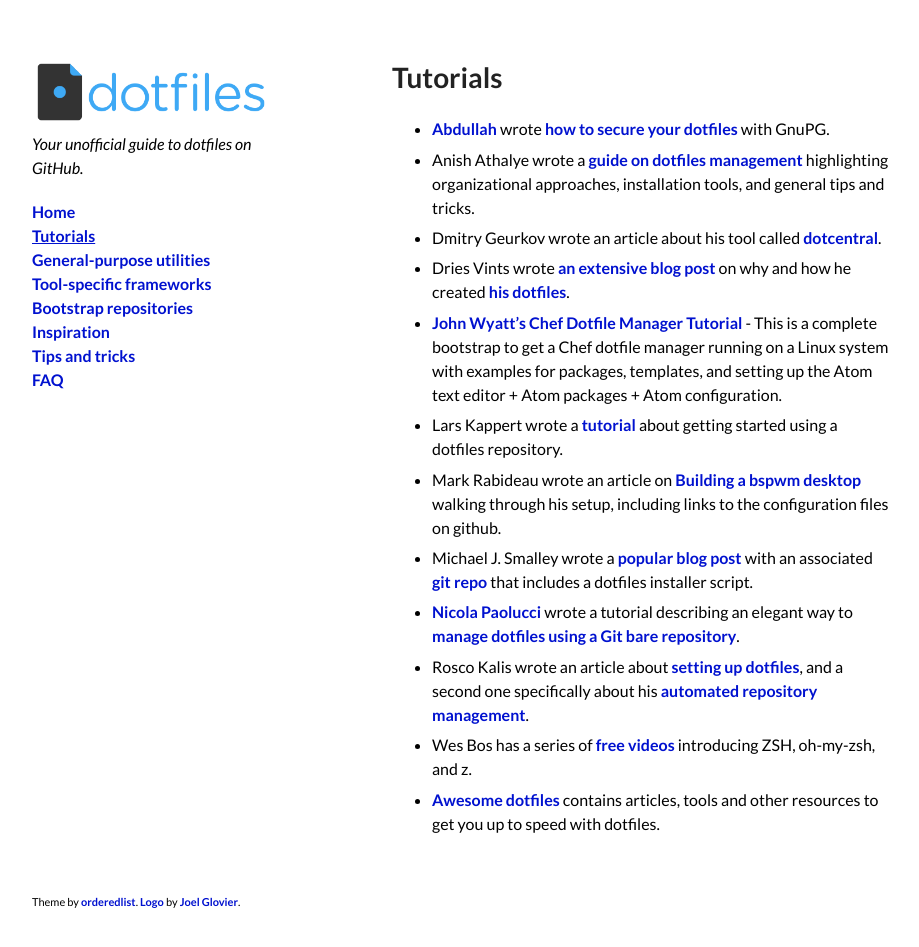
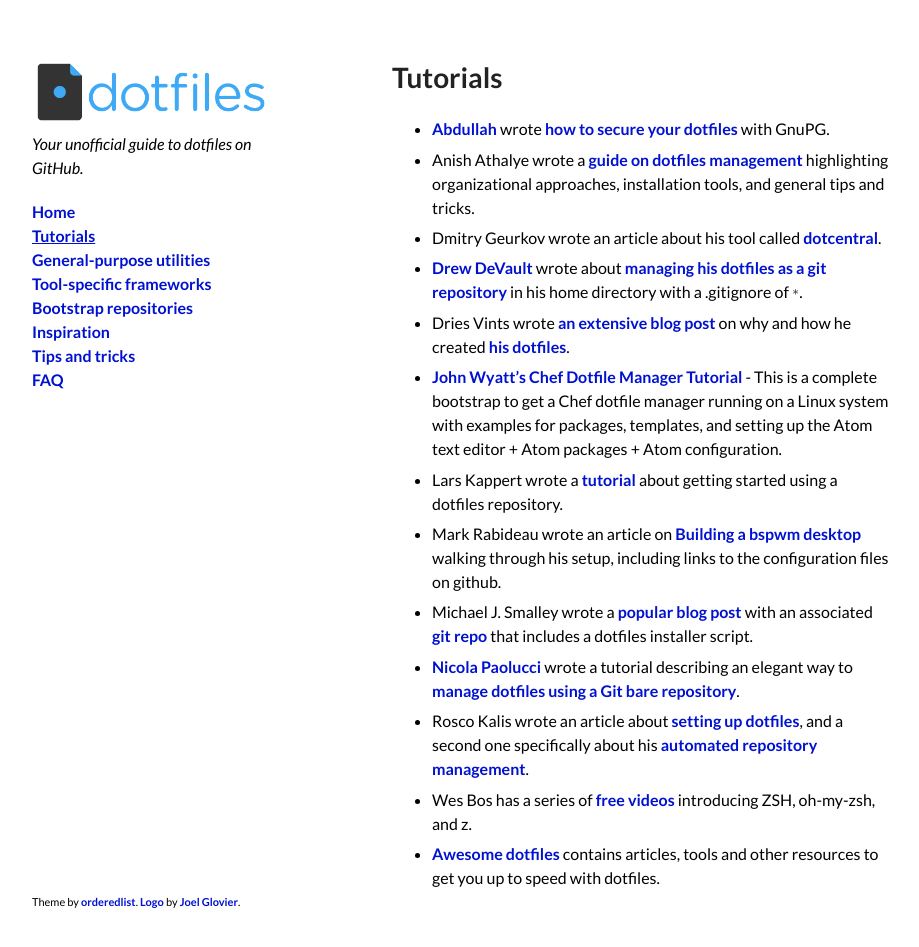
Before and after one commit to dotfiles/dotfiles.github.com, a Jekyll site: the page built from tutorials.md, in a window 1280 px wide and 960 px high. Shown: the top 947 px of the window, without its empty margins (178-1097 px from the left). Built offline with Jekyll 4.4.1, drawn with Linux system fonts in a browser that asks for light colours; comment, search, counter and statistics services are not loaded.

Commit message:
Add DrewDeVault's tutorial

```diff
--- a/_data/tutorials.yml
+++ b/_data/tutorials.yml
@@ -1,3 +1,7 @@
+- author: Drew DeVault
+  description: >
+    [Drew DeVault](https://drewdevault.com/) wrote about
+    [managing his dotfiles as a git repository](https://drewdevault.com/2019/12/30/dotfiles.html) in his home directory with a .gitignore of `*`.
 - author: Abdullah
   description: >
     [Abdullah](https://abdullah.today/about/) wrote [how to secure your
```
